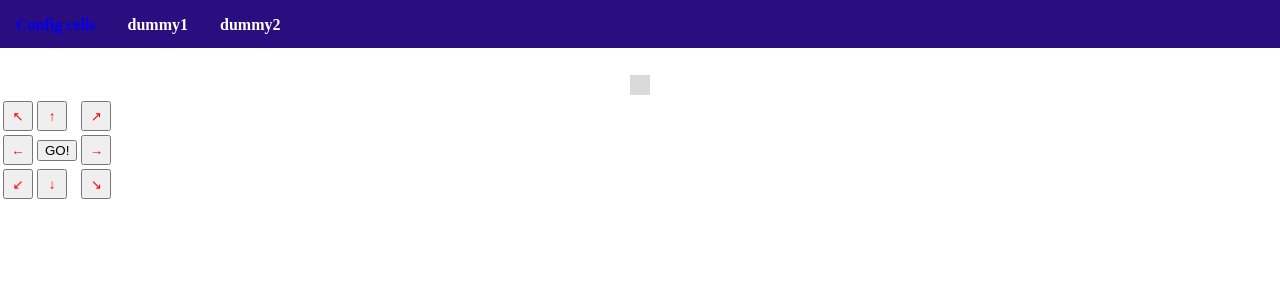
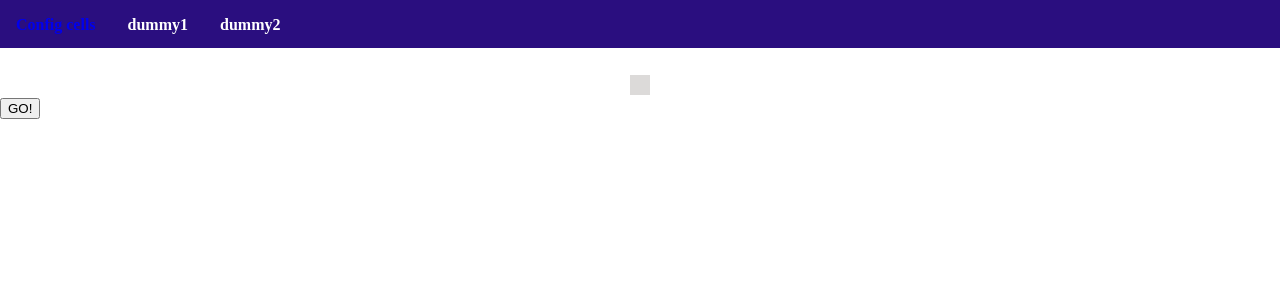
Before and after one commit to jesse-van-mourik/PythonPlayground, a Flask app: template petproject/templates/board.html in a window 1280 px wide. Shown: the top 308 px of the page. Run offline with Flask 2, Linux system fonts and the light colour scheme; the template is opened without the code that fills it: most values are stand-ins (such as "Sample title", 1, 10 or a date in 2020).

Commit message:
Cleanup of 'movement' as it is unused.

```diff
--- a/petproject/__init__.py
+++ b/petproject/__init__.py
@@ -19,8 +19,8 @@ def create_app(test_config=None):
     from petproject import main
     app.register_blueprint(main.bp)
 
-    from petproject import movement
-    app.register_blueprint(movement.bp)
+    # from petproject.Excluded import movement
+    # app.register_blueprint(movement.bp)
 
     from petproject import dijkstra
     app.register_blueprint(dijkstra.bp)
--- a/petproject/templates/board.html
+++ b/petproject/templates/board.html
@@ -38,41 +38,7 @@
     {% endfor %}
 </table>
 
-    <table>
-        <tr>
-            <td>
-                <button class="directional-button" type="submit" formmethod="post" formaction="{{ url_for('movement.call_step_up_left') }}">&#8598</button>
-            </td>
-            <td>
-                <button class="directional-button" type="submit" formmethod="post" formaction="{{ url_for('movement.call_step_up') }}">&#8593</button>
-            </td>
-            <td>
-                <button class="directional-button" type="submit" formmethod="post" formaction="{{ url_for('movement.call_step_up_right') }}">&#8599</button>
-            </td>
-        </tr>
-        <tr>
-            <td>
-                <button class="directional-button" type="submit" formmethod="post" formaction="{{ url_for('movement.call_step_left') }}">&#8592</button>
-            </td>
-            <td>
-                <button type="submit" formmethod="post" formaction="{{ url_for('dijkstra.start_dijkstra') }}">GO!</button>
-            </td>
-            <td>
-                <button class="directional-button" type="submit" formmethod="post" formaction="{{ url_for('movement.call_step_right') }}">&#8594</button>
-            </td>
-        </tr>
-        <tr>
-            <td>
-                <button class="directional-button" type="submit" formmethod="post" formaction="{{ url_for('movement.call_step_down_left') }}">&#8601</button>
-            </td>
-            <td>
-                <button class="directional-button" type="submit" formmethod="post" formaction="{{ url_for('movement.call_step_down') }}">&#8595</button>
-            </td>
-            <td>
-                <button class="directional-button" type="submit" formmethod="post" formaction="{{ url_for('movement.call_step_down_right') }}">&#8600</button>
-            </td>
-        </tr>
-    </table>
+    <button type="submit" formmethod="post" formaction="{{ url_for('dijkstra.start_dijkstra') }}">GO!</button>
 
 
 
```
Also changed, not shown: petproject/Excluded/__init__.py (added), petproject/Excluded/movement.py (renamed from petproject/movement.py).
